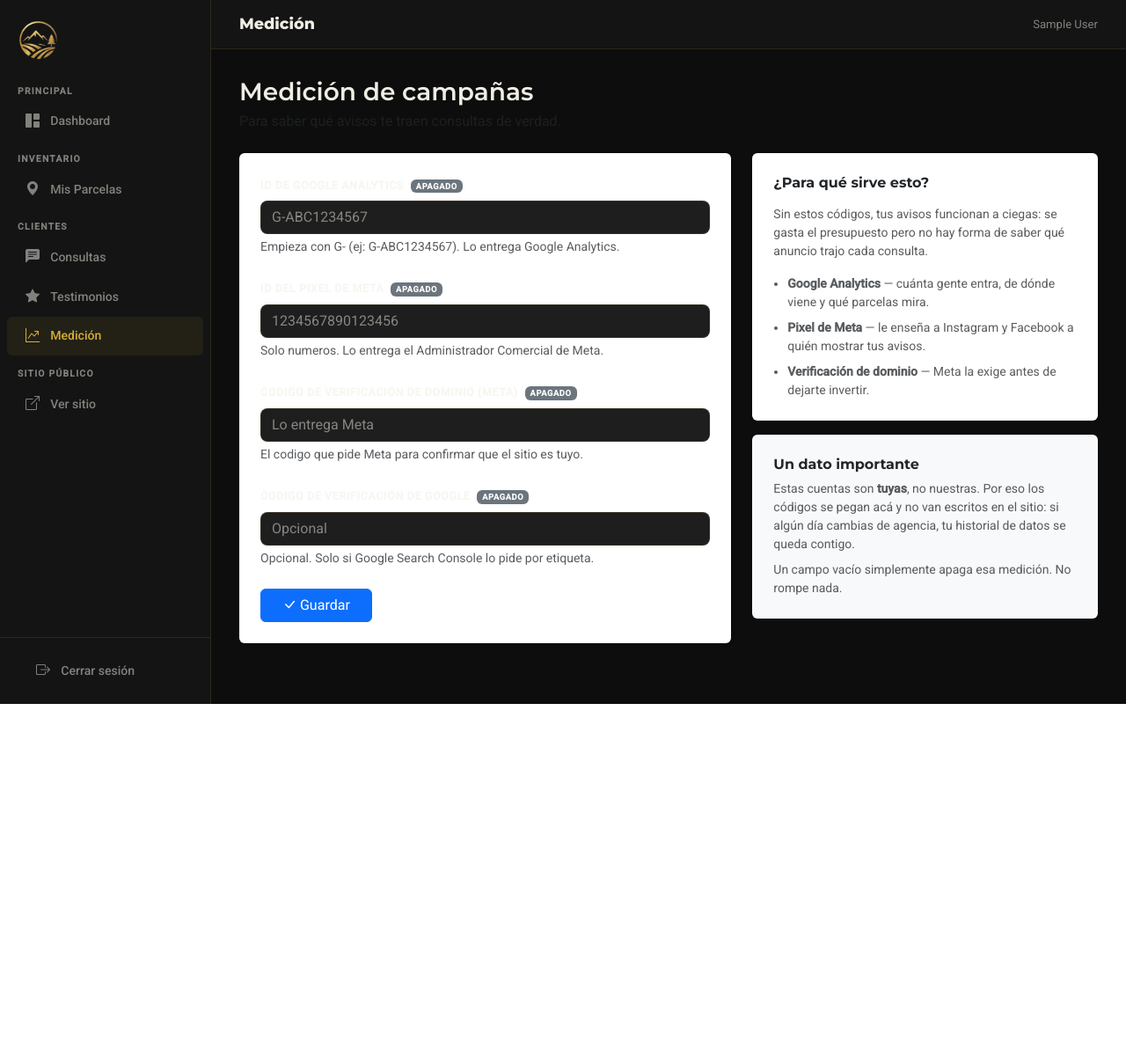
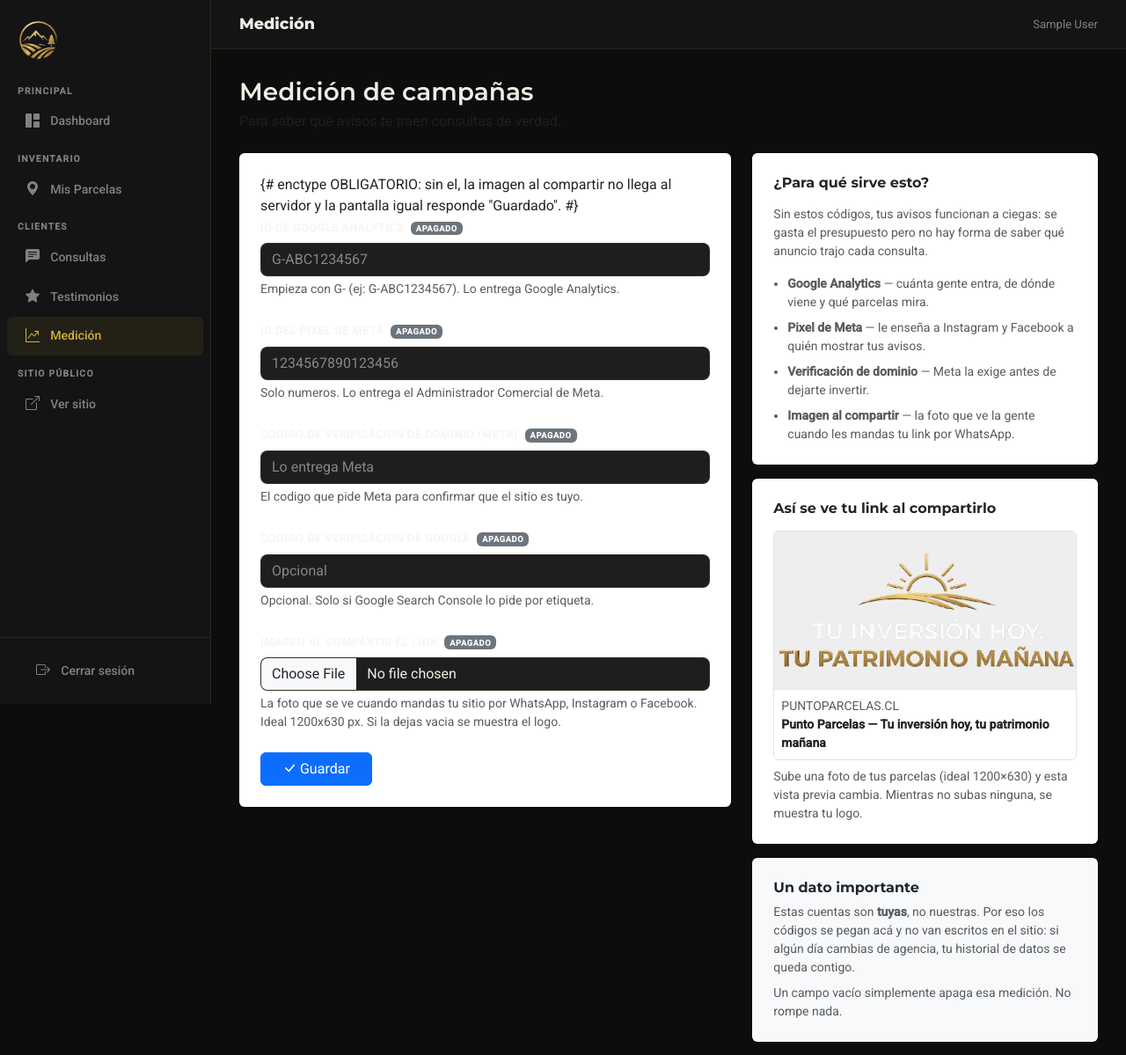
Before and after one commit to GoGo-DevS/puntoparcelas, a Django app: page /admin-panel/medicion/ in a window 1280 px wide. Shown: the top 1199 px of the page at 88% size. Before the commit the page ends 800 px from the top, so only its background shows below. Run offline with Django 5.2, Linux system fonts and the light colour scheme; the visitor is signed in with stand-in values (Sample User, id 1); data comes from the database, SQL or seed files in the repository; some libraries are stand-ins or nearby versions.

Commit message:
La imagen al compartir el link apuntaba a un archivo que no existia
og:image estaba escrito a mano en base.html apuntando a
static/img/og-cover.jpg, que NUNCA estuvo en el repo: devolvia 404 con
content-type text/html y Meta lo rechazaba por "tipo de contenido no
valido", cayendo de vuelta en el logo.

Leonardo comparte su sitio por WhatsApp, Instagram y Facebook, asi que
esa miniatura ES su publicidad, no un detalle cosmetico.

- SiteConfig.imagen_compartir: la sube el desde /admin-panel/medicion/,
  igual criterio que los ID de medicion (sus activos, no los nuestros).
- Si no sube ninguna se usa logo-tagline.png, que si existe: la etiqueta
  ya no puede quedar apuntando a un 404.
- La URL se arma en el context processor porque tiene que ser ABSOLUTA
  (WhatsApp la lee desde sus servidores) y porque en produccion Cloudinary
  ya devuelve una URL absoluta: anteponerle el host la romperia.
- request.FILES en la vista y enctype multipart en el form; sin los dos,
  la subida se descarta EN SILENCIO y la pantalla igual dice "Guardado".
- La pantalla muestra una vista previa de como se ve el link compartido.

Probado con la app corriendo: sin imagen (cae al logo, 200 image/png),
con imagen subida, con URL absoluta de Cloudinary (no se le antepone el
host) y el panel respondiendo 200 con el enctype presente.

```diff
--- a/core/context_processors.py
+++ b/core/context_processors.py
@@ -1,4 +1,35 @@
+from django.templatetags.static import static
+
 from .models import SiteConfig
+
+
+def _og_image(request, cfg):
+    """URL ABSOLUTA de la miniatura que se ve al compartir el link.
+
+    Tiene que ser absoluta: WhatsApp y Facebook leen la etiqueta desde sus
+    propios servidores, una ruta relativa no les sirve.
+
+    Se calcula aca y no en la plantilla porque en produccion las imagenes que
+    sube Leonardo viven en Cloudinary y `.url` YA viene absoluta; en local es
+    `/media/...` y hay que anteponerle el host. Anteponerlo siempre romperia
+    la de Cloudinary, y no anteponerlo nunca romperia la local.
+    """
+    ruta = ''
+    if cfg is not None:
+        try:
+            if cfg.imagen_compartir:
+                ruta = cfg.imagen_compartir.url
+        except Exception:
+            # Un archivo faltante o un storage caido no puede tumbar TODAS las
+            # paginas del sitio por una miniatura.
+            ruta = ''
+    if not ruta:
+        # Este logo si existe en el repo. El og-cover.jpg que estaba escrito a
+        # mano antes no existia y devolvia 404 (ver models.SiteConfig).
+        ruta = static('img/logo-tagline.png')
+    if ruta.startswith(('http://', 'https://', '//')):
+        return ruta
+    return f'{request.scheme}://{request.get_host()}{ruta}'
 
 
 def site_globals(request):
@@ -15,4 +46,5 @@ def site_globals(request):
         'EMAIL_CONTACTO': 'Contacto@puntoparcelas.cl',
         'SLOGAN': 'Tu inversión hoy, tu patrimonio mañana.',
         'SITE_CONFIG': cfg,
+        'OG_IMAGE': _og_image(request, cfg),
     }
--- a/core/models.py
+++ b/core/models.py
@@ -280,6 +280,18 @@ class Testimonio(models.Model):
 class SiteConfig(models.Model):
     foto_contacto = models.ImageField(upload_to='config/', blank=True, help_text='Foto de Leonardo en /contacto/')
 
+    # IMAGEN AL COMPARTIR (13-08-2026)
+    # og:image apuntaba a static/img/og-cover.jpg, un archivo que NUNCA existio:
+    # devolvia 404 y Meta respondia "tipo de contenido no valido", asi que la
+    # vista previa caia de vuelta en el logo. Leonardo comparte su link por
+    # WhatsApp, Instagram y Facebook -- esa miniatura ES su publicidad, no un
+    # detalle. Ahora la sube el desde el panel y, si no sube ninguna, se usa un
+    # logo que SI existe: nunca mas un 404 en la etiqueta.
+    imagen_compartir = models.ImageField(
+        'Imagen al compartir el link', upload_to='config/', blank=True,
+        help_text='La foto que se ve cuando mandas tu sitio por WhatsApp, Instagram o '
+                  'Facebook. Ideal 1200x630 px. Si la dejas vacia se muestra el logo.')
+
     # MEDICION DE CAMPAÑAS (12-08-2026)
     # El sitio se entrego sin ninguna etiqueta: Leonardo pagaba Google Ads sin
     # saber que clics terminaban en consulta, y Meta le mando un correo pidiendo
--- a/core/templates/core/base.html
+++ b/core/templates/core/base.html
@@ -12,7 +12,11 @@
   <meta property="og:description" content="{% block og_desc %}Parcelas de inversión en Chile. Seguridad, plusvalía y confianza en cada terreno. Leonardo Valencia, especialista en inversión.{% endblock %}">
   <meta property="og:type"        content="website">
   <meta property="og:url"         content="{{ request.build_absolute_uri }}">
-  <meta property="og:image"       content="{% block og_image %}https://puntoparcelas.cl/static/img/og-cover.jpg{% endblock %}">
+  {# La imagen que se ve al mandar el link por WhatsApp/Instagram/Facebook.
+     Antes apuntaba a static/img/og-cover.jpg, que NUNCA existio: 404, y Meta
+     lo rechazaba por "tipo de contenido no valido". Ahora la sube Leonardo
+     desde el panel; si no hay ninguna, se usa un logo que SI existe. #}
+  <meta property="og:image"       content="{% block og_image %}{{ OG_IMAGE }}{% endblock %}">
   <meta property="og:locale"      content="es_CL">
   <meta property="og:site_name"   content="Punto Parcelas">
   <meta name="twitter:card"       content="summary_large_image">
--- a/panel/forms.py
+++ b/panel/forms.py
@@ -86,10 +86,13 @@ class MedicionForm(forms.ModelForm):
 
     class Meta:
         model = SiteConfig
-        fields = ['ga4_id', 'meta_pixel_id', 'meta_verificacion', 'google_verificacion']
+        fields = ['ga4_id', 'meta_pixel_id', 'meta_verificacion', 'google_verificacion',
+                  'imagen_compartir']
         widgets = {
             'ga4_id': forms.TextInput(attrs={'class': 'form-control', 'placeholder': 'G-ABC1234567'}),
             'meta_pixel_id': forms.TextInput(attrs={'class': 'form-control', 'placeholder': '1234567890123456'}),
             'meta_verificacion': forms.TextInput(attrs={'class': 'form-control', 'placeholder': 'Lo entrega Meta'}),
             'google_verificacion': forms.TextInput(attrs={'class': 'form-control', 'placeholder': 'Opcional'}),
+            'imagen_compartir': forms.ClearableFileInput(attrs={'class': 'form-control',
+                                                                'accept': 'image/*'}),
         }
--- a/panel/templates/panel/medicion.html
+++ b/panel/templates/panel/medicion.html
@@ -15,7 +15,9 @@
   <div class="col-lg-7">
     <div class="card border-0 shadow-sm">
       <div class="card-body p-4">
-        <form method="post" novalidate>
+        {# enctype OBLIGATORIO: sin el, la imagen al compartir no llega al
+           servidor y la pantalla igual responde "Guardado". #}
+        <form method="post" enctype="multipart/form-data" novalidate>
           {% csrf_token %}
 
           {% for campo in form %}
@@ -63,11 +65,33 @@
             <strong>Pixel de Meta</strong> — le enseña a Instagram y Facebook a
             quién mostrar tus avisos.
           </li>
-          <li>
+          <li class="mb-2">
             <strong>Verificación de dominio</strong> — Meta la exige antes de
             dejarte invertir.
           </li>
+          <li>
+            <strong>Imagen al compartir</strong> — la foto que ve la gente
+            cuando les mandas tu link por WhatsApp.
+          </li>
         </ul>
+      </div>
+    </div>
+
+    <div class="card border-0 shadow-sm mb-3">
+      <div class="card-body p-4">
+        <h2 class="h6 fw-bold mb-3">Así se ve tu link al compartirlo</h2>
+        <div class="border rounded overflow-hidden">
+          <img src="{{ OG_IMAGE }}" alt="Vista previa al compartir"
+               class="w-100" style="aspect-ratio:1200/630; object-fit:cover; background:#eee;">
+          <div class="p-2 bg-white">
+            <div class="small text-muted text-uppercase">puntoparcelas.cl</div>
+            <div class="small fw-semibold">Punto Parcelas — Tu inversión hoy, tu patrimonio mañana</div>
+          </div>
+        </div>
+        <p class="small text-muted mb-0 mt-2">
+          Sube una foto de tus parcelas (ideal 1200×630) y esta vista previa
+          cambia. Mientras no subas ninguna, se muestra tu logo.
+        </p>
       </div>
     </div>
 
--- a/panel/views.py
+++ b/panel/views.py
@@ -247,7 +247,10 @@ def medicion(request):
     """Pantalla para pegar los ID de Google Analytics y del pixel de Meta."""
     cfg = SiteConfig.get()
     if request.method == 'POST':
-        form = MedicionForm(request.POST, instance=cfg)
+        # request.FILES es obligatorio desde que el formulario acepta la imagen
+        # al compartir: sin el, el archivo se descarta EN SILENCIO y la pantalla
+        # igual dice "Guardado".
+        form = MedicionForm(request.POST, request.FILES, instance=cfg)
         if form.is_valid():
             form.save()
             messages.success(request, 'Guardado. Los cambios quedan activos al instante.')
```
Also changed, not shown: core/migrations/0012_imagen_compartir.py (added).
